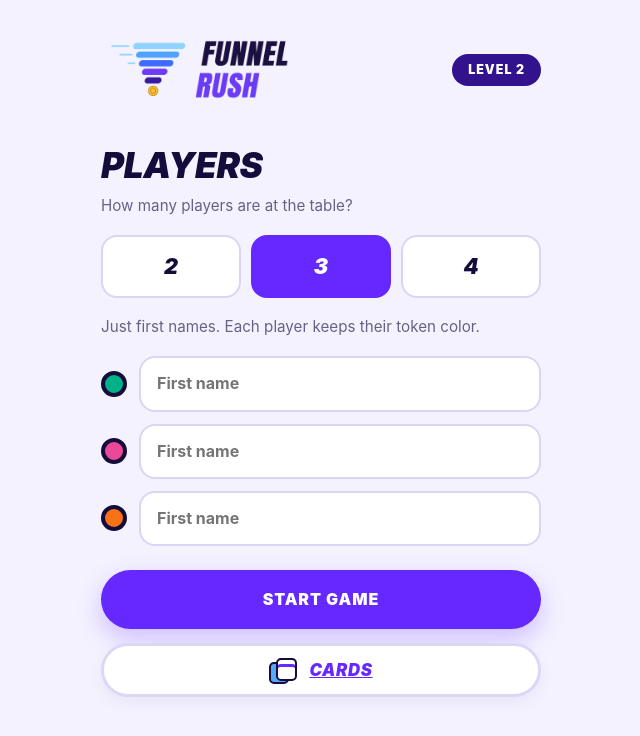
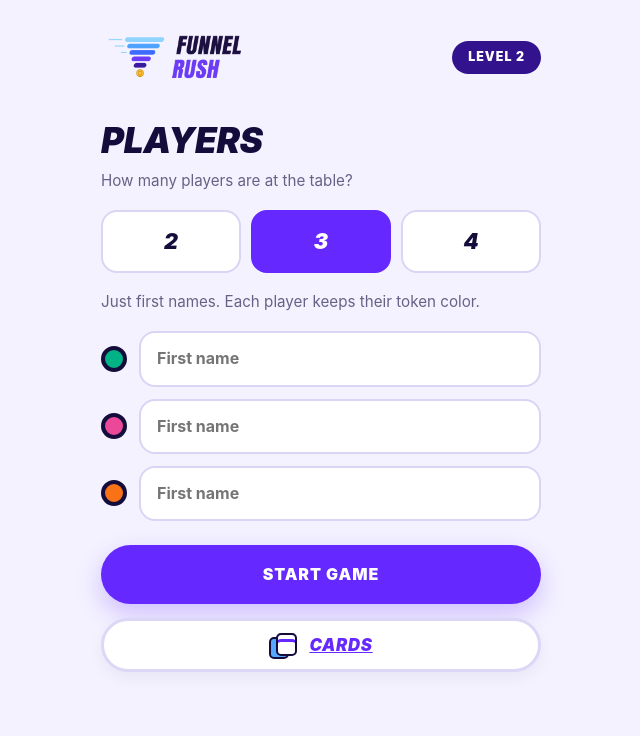
Before and after one commit to Mehdi123-hub/funnel-rush-v3, a plain HTML site: page index.html in a window 1280 px wide. Both pictures are taken after a click on the button "NEW GAME". Shown: the whole page, without its empty margins (319-959 px from the left). Drawn offline with Linux system fonts and the light colour scheme.

Commit message:
taille logo

```diff
--- a/css/style.css
+++ b/css/style.css
@@ -84,7 +84,7 @@ button {
 
 /* Logo image size inside inner headers (larger for clear visibility on sub-screens) */
 .brand-logo-only img {
-  height: 100px; /* Prominent header logo height */
+  height: 75px; /* Prominent header logo height */
   width: auto; /* Keep natural aspect ratio */
   display: block; /* Prevent inline baseline gap */
 }
```
